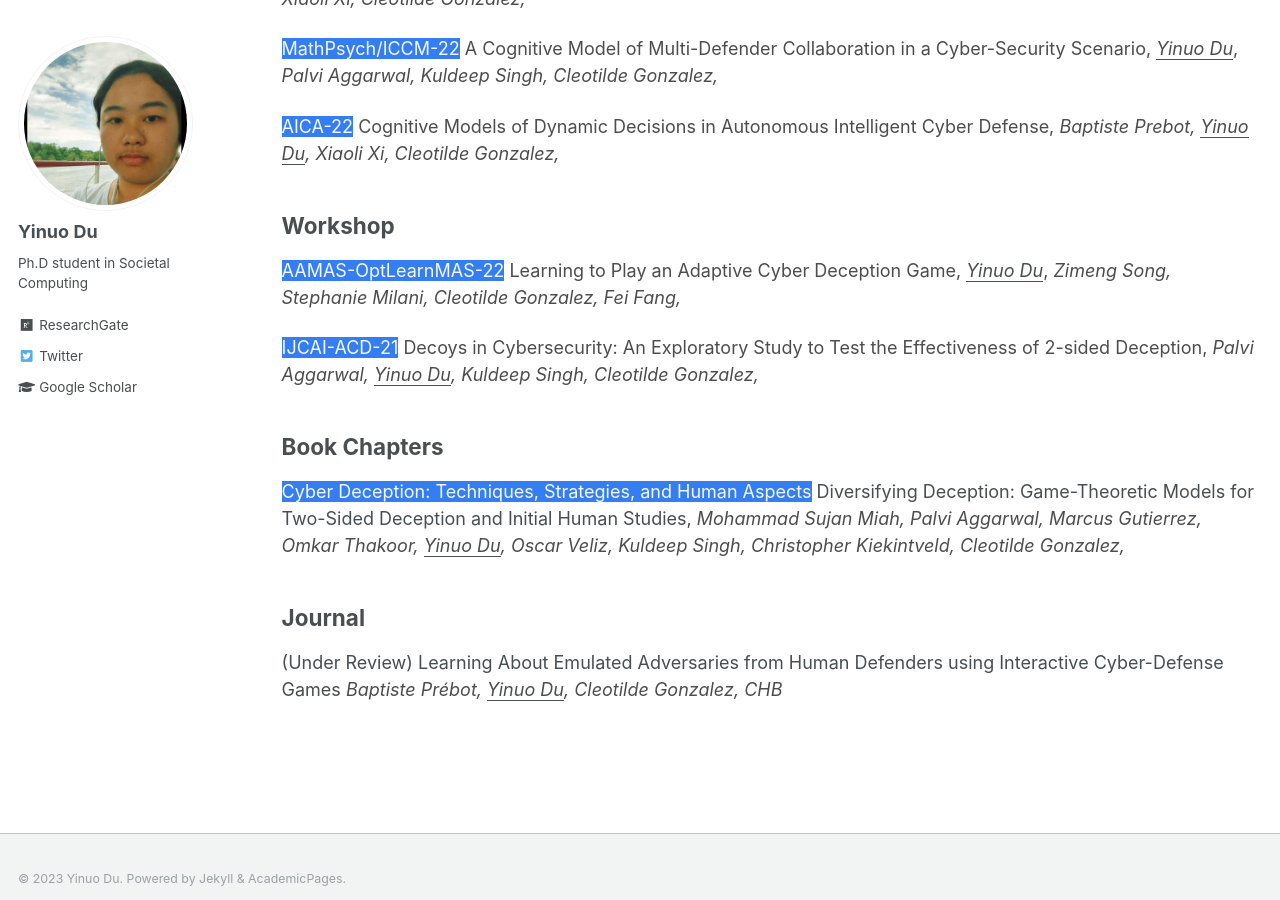
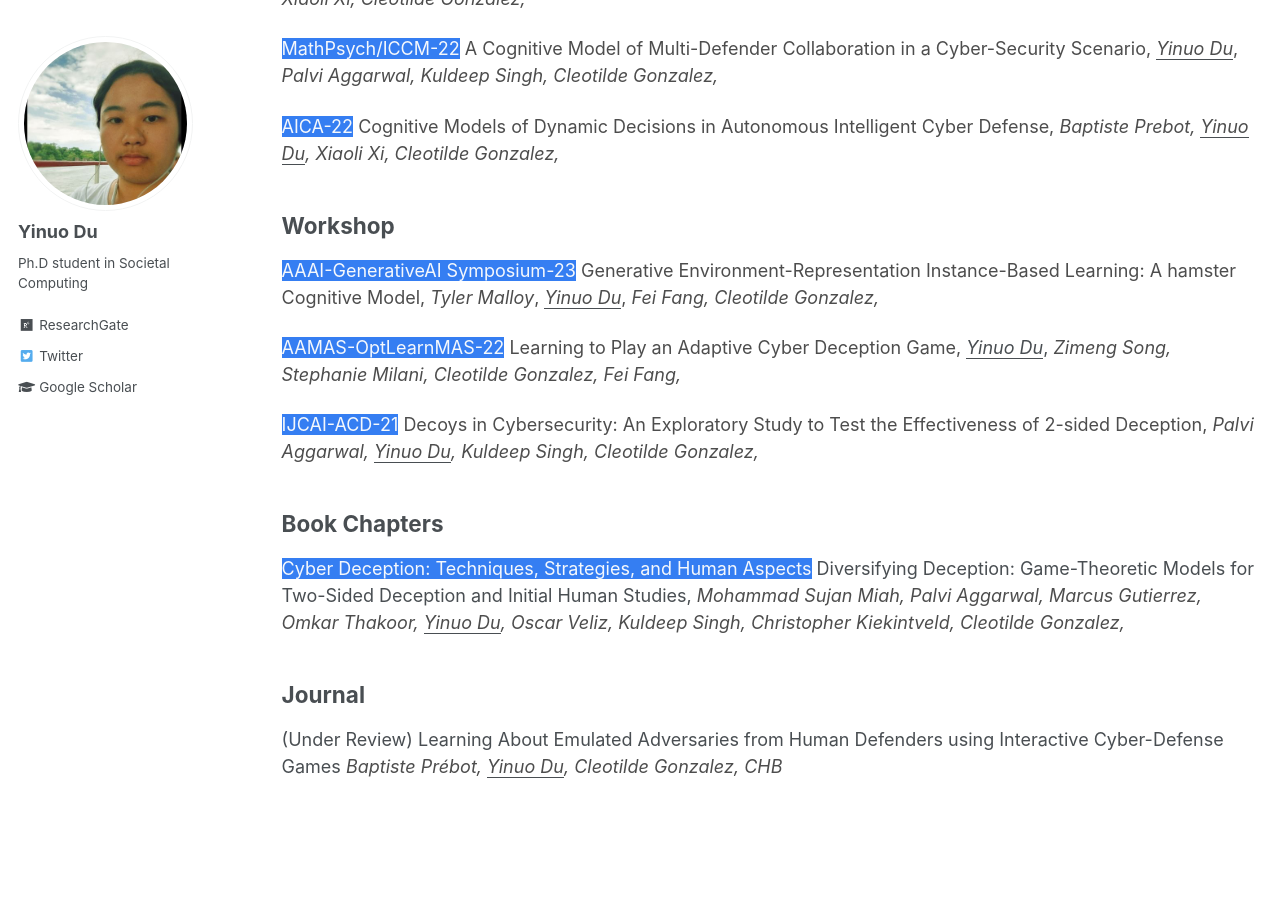
Before and after one commit to aduyinuo/aduyinuo.github.io, a Jekyll site: the page built from _pages/publications.md, in a window 1280 px wide and 900 px high, scrolled down 433 px. Built offline with Jekyll 4.4.1, drawn with Linux system fonts in a browser that asks for light colours.

Commit message:
workshop

```diff
--- a/_pages/publications.md
+++ b/_pages/publications.md
@@ -27,6 +27,8 @@ author_profile: true
 <span style="background-color:#357ef2;color:#f5f8fc;">AICA-22</span> <span  style="color:#4d4d4d;">Cognitive Models of Dynamic Decisions in Autonomous Intelligent Cyber Defense,</span>   <span style="color:#4d4d4d;">*Baptiste Prebot, <u>Yinuo Du</u>, Xiaoli Xi, Cleotilde Gonzalez,*  </span>
 
 ## Workshop
+<span style="background-color:#357ef2;color:#f5f8fc;">AAAI-GenerativeAI Symposium-23</span> <span  style="color:#4d4d4d;">Generative Environment-Representation Instance-Based Learning: A hamster Cognitive Model,</span>   <span style="color:#4d4d4d;">*Tyler Malloy*, *<u>Yinuo Du</u>*, *Fei Fang, Cleotilde Gonzalez,*</span>
+
 <span style="background-color:#357ef2;color:#f5f8fc;">AAMAS-OptLearnMAS-22</span> <span  style="color:#4d4d4d;">Learning to Play an Adaptive Cyber Deception Game,</span>   *<u>Yinuo Du</u>*, <span style="color:#4d4d4d;">*Zimeng Song, Stephanie Milani, Cleotilde Gonzalez, Fei Fang,*</span>
 
 <span style="background-color:#357ef2;color:#f5f8fc;">IJCAI-ACD-21</span> <span  style="color:#4d4d4d;">Decoys in Cybersecurity: An Exploratory Study to Test the Effectiveness of 2-sided Deception,</span>   <span style="color:#4d4d4d;">*Palvi Aggarwal, <u>Yinuo Du</u>, Kuldeep Singh, Cleotilde Gonzalez,*</span>
```
